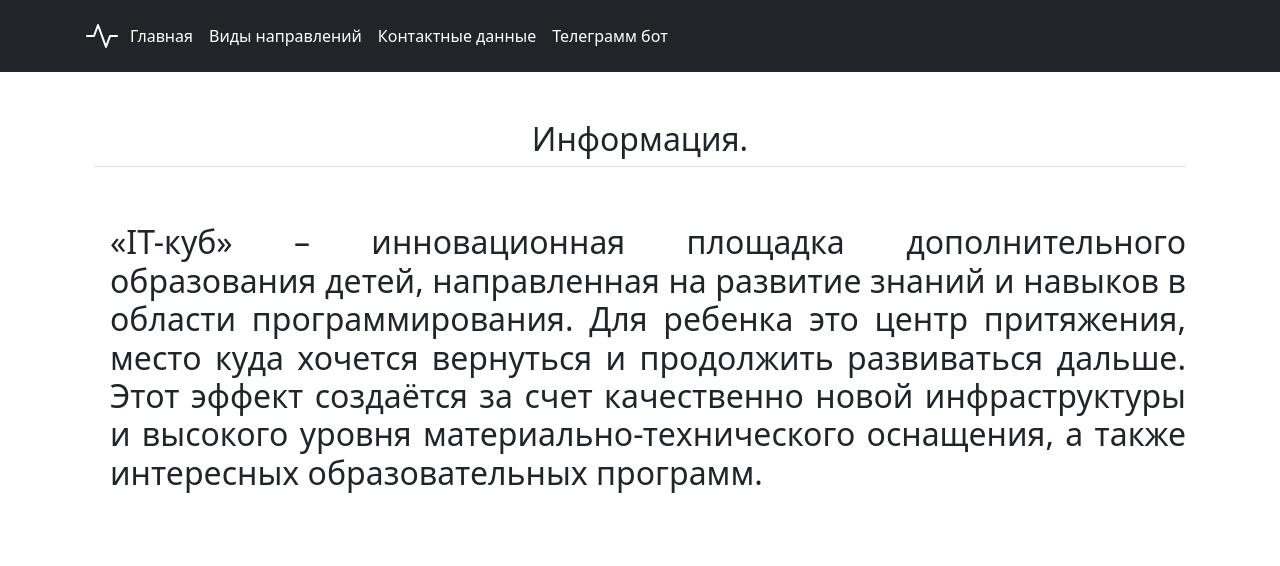
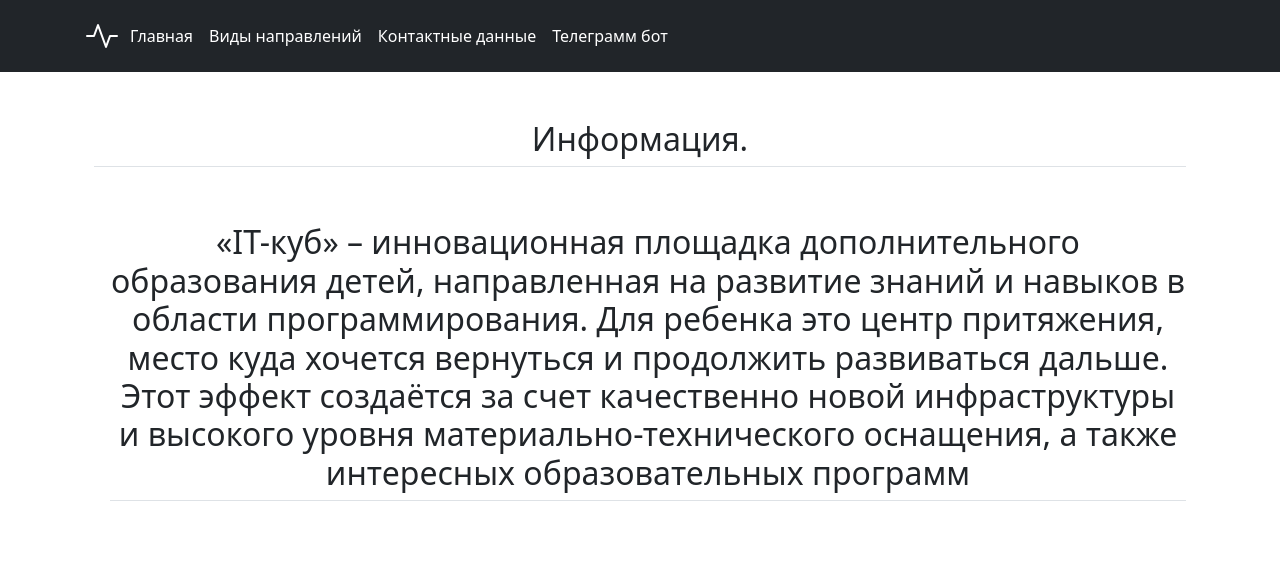
Before and after one commit to PavelDeichuk/flask_blog, a Python web app: template templates/index.html in a window 1280 px wide. Shown: the top 566 px of the page. Run offline with Jinja, Linux system fonts and the light colour scheme; the template is opened without the code that fills it, so the values that code supplies are empty.

Commit message:
Update index.html

```diff
--- a/templates/index.html
+++ b/templates/index.html
@@ -33,7 +33,7 @@
         <div class="icon-square bg-light text-dark d-inline-flex align-items-center justify-content-center fs-4 flex-shrink-0 me-3">
         </div>
         <div>
-            <h2><ya-tr-span data-index="30-0" data-translated="true" data-source-lang="en" data-target-lang="ru" data-value="Featured title" data-translation="Рекомендуемое название" data-ch="0" data-type="trSpan"><p align="justify">«IT-куб» – инновационная площадка дополнительного образования детей, направленная на развитие знаний и навыков в области программирования. Для ребенка это центр притяжения, место куда хочется вернуться и продолжить развиваться дальше. Этот эффект создаётся за счет качественно новой инфраструктуры и высокого уровня материально-технического оснащения, а также интересных образовательных программ.<br><br><br><img src="https://pic.rutubelist.ru/video/5b/31/5b31a07179cb0bb1cc1663c8f36b6f80.jpg" class="img-responsive" alt="it"><br><br><br>Проект формирует современную образовательную экосистему, объединяющую компании-лидеров ИТ-рынка, опытных наставников и начинающих разработчиков от 7 до 17 лет.</ya-tr-span></p></h2>
+              <h2 class="pb-2 border-bottom"><ya-tr-span data-index="32-0" data-translated="true" data-source-lang="en" data-target-lang="ru" data-value="Hanging icons" data-translation="Направления" data-ch="0" data-type="trSpan" data-selected="false"><center>«IT-куб» – инновационная площадка дополнительного образования детей, направленная на развитие знаний и навыков в области программирования. Для ребенка это центр притяжения, место куда хочется вернуться и продолжить развиваться дальше. Этот эффект создаётся за счет качественно новой инфраструктуры и высокого уровня материально-технического оснащения, а также интересных образовательных программ</center></ya-tr-span></h2>
         </div>
       </div>
   </div>
```
